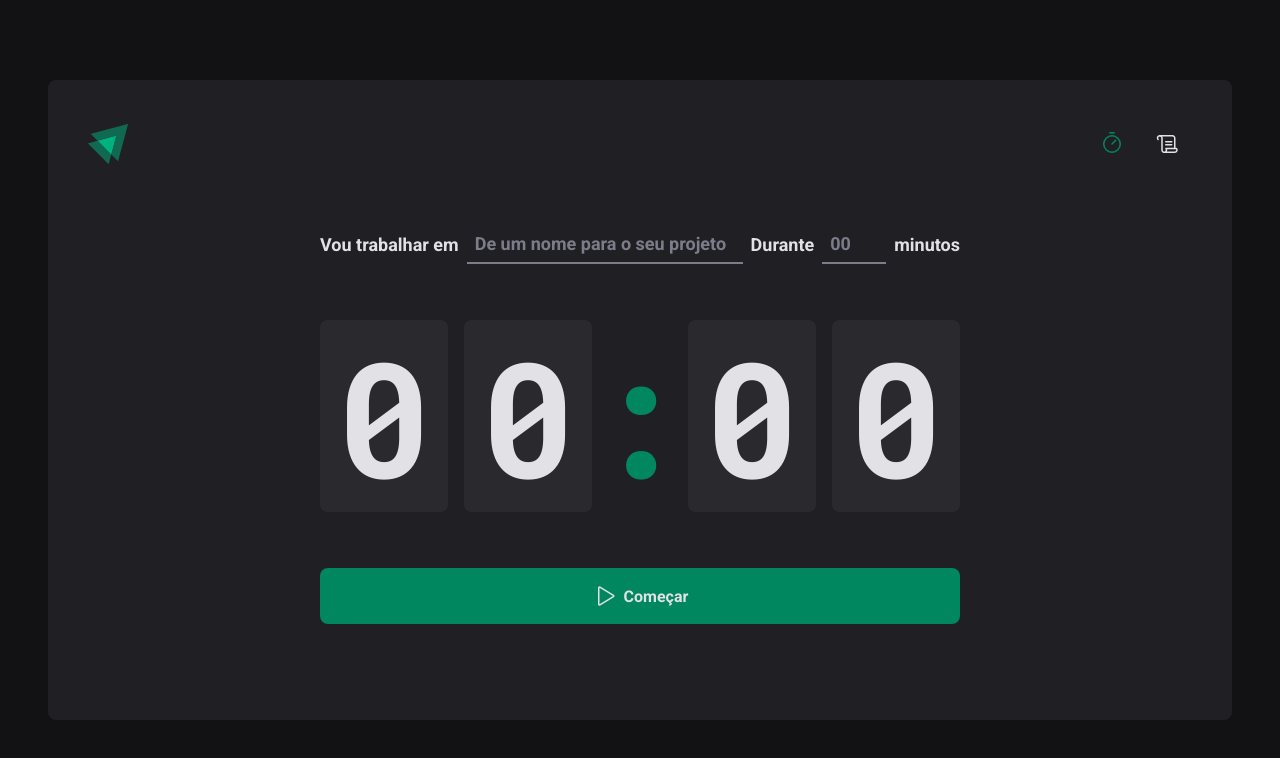
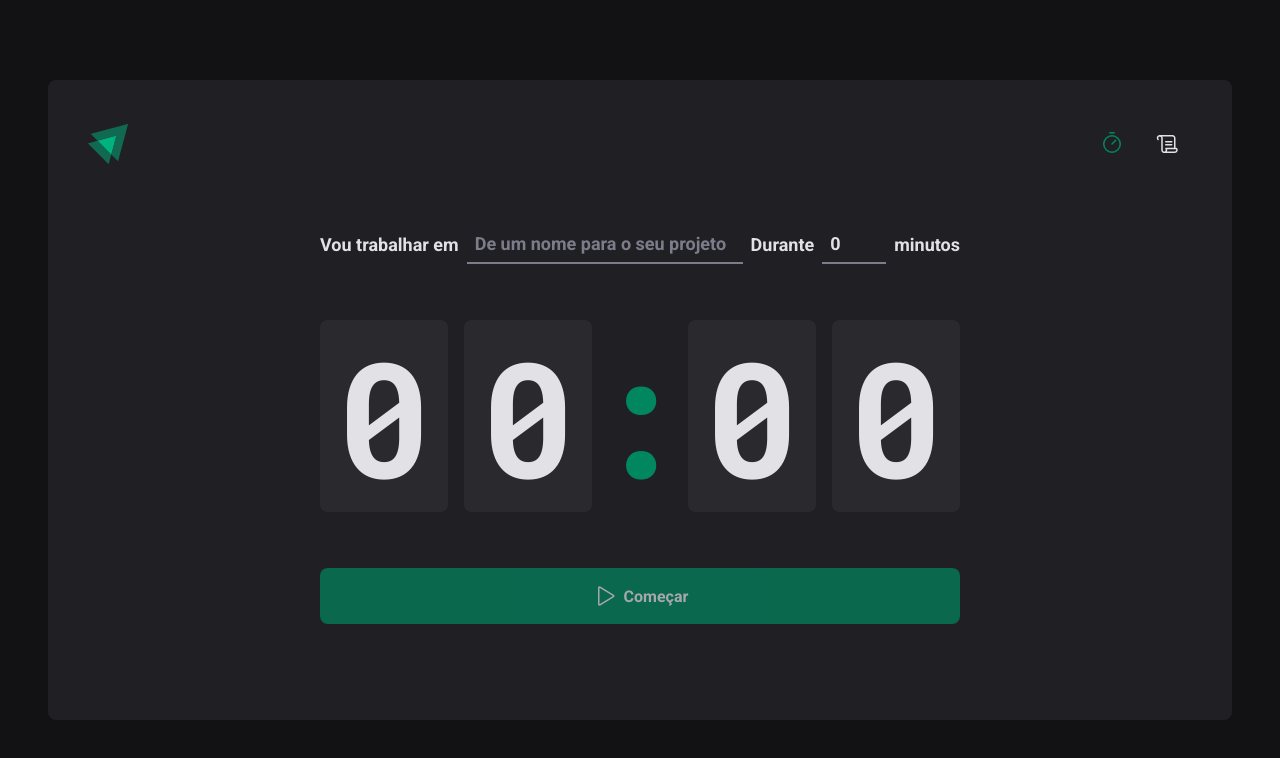
Before and after one commit to juninho15830/02-ignite-timer, a React (Vite) app: page / in a window 1280 px wide. Shown: the top 758 px of the page. Built offline with nearby package versions, Linux system fonts and the light colour scheme.

Commit message:
update count

```diff
--- a/package.json
+++ b/package.json
@@ -10,10 +10,14 @@
     "preview": "vite preview"
   },
   "dependencies": {
+    "@hookform/resolvers": "^3.9.0",
+    "date-fns": "^4.1.0",
     "phosphor-react": "^1.4.1",
     "react": "^18.3.1",
     "react-dom": "^18.3.1",
-    "react-router-dom": "^6.26.2"
+    "react-hook-form": "^7.53.0",
+    "react-router-dom": "^6.26.2",
+    "zod": "^3.23.8"
   },
   "devDependencies": {
     "@eslint/js": "^9.9.0",
--- a/src/pages/History/index.tsx
+++ b/src/pages/History/index.tsx
@@ -1,6 +1,7 @@
 import { HistoryContainer, HistoryList, Status } from "./styles";
 
 export function History() {
+
     return (
         <HistoryContainer>
             <h1>Meu histórico</h1>
--- a/src/pages/Home/index.tsx
+++ b/src/pages/Home/index.tsx
@@ -1,16 +1,97 @@
 import { Play } from "phosphor-react";
 import { CountdownContainer, FormContainer, HomeContainer, MinutesAmountInput, Separator, StartCountdownButton, TaskInput } from "./styles";
+import { useForm } from 'react-hook-form'
+import { zodResolver } from "@hookform/resolvers/zod";
+import * as zod from 'zod'
+import { useEffect, useState } from "react";
+import { differenceInSeconds } from "date-fns";
+
+const newCycleFormValidationSchema = zod.object({
+    task: zod.string().min(1, 'Informe a tarefa'),
+    minutesAmount: zod
+        .number()
+        .min(5, 'O ciclo precisa ser de no mínimo 5 minutos')
+        .max(60, 'O ciclo precisa ser de no máximo 60 minutos'),
+})
+
+/*
+interface NewCicleFormData {
+    task: string;
+    minutesAmount: number
+}
+*/
+
+type NewCicleFormData = zod.infer<typeof newCycleFormValidationSchema>
+
+interface Cycle {
+    id: string;
+    task: string;
+    minutesAmount: number;
+    startDate: Date
+}
 
 export function Home(){
+    const [cycles, setCycles] = useState<Cycle[]>([])
+    const [activeCycleId, setActiveCycleId] = useState<string | null>(null)
+    const [amountSecondsPassed, setAmountSecondsPassed] = useState(0)
+
+    const { register, handleSubmit, watch, reset } = useForm<NewCicleFormData>({
+        resolver: zodResolver(newCycleFormValidationSchema),
+        defaultValues: {
+            task: '',
+            minutesAmount: 0,
+        }
+    })
+
+    const activeCycle = cycles.find(cycle => cycle.id === activeCycleId)
+
+    useEffect(() => {
+        if (activeCycle) {
+            setInterval(() => {
+                setAmountSecondsPassed(differenceInSeconds(new Date(), activeCycle.startDate))
+            }, 1000)
+        }
+    }, [activeCycle])
+
+    function handleCreateNewCycle(data : NewCicleFormData) {
+        const id = String(new Date().getTime())
+
+        const newCycle: Cycle = {
+            id,
+            task: data.task,
+            minutesAmount: data.minutesAmount,
+            startDate: new Date(),
+        }
+
+        setCycles((state) =>  [...state, newCycle])
+        setActiveCycleId(id)
+
+        reset()
+    }
+
+
+    const totalSeconds = activeCycle ? activeCycle.minutesAmount * 60 : 0
+    const currentSeconds = activeCycle ? totalSeconds - amountSecondsPassed : 0
+
+    const minutesAmount = Math.floor(currentSeconds / 60)
+    const secondsAmount = currentSeconds % 60
+
+    const minutes = String(minutesAmount).padStart(2, '0')
+    const seconds = String(secondsAmount).padStart(2, '0')
+
+    const task = watch('task')
+    const isSubmitDisabled = !task
+
     return (
         <HomeContainer>
-            <form action="">
+            <form onSubmit={handleSubmit(handleCreateNewCycle)} action="">
                 <FormContainer>
                     <label htmlFor="task">Vou trabalhar em</label>
                     <TaskInput
                         id="task"
                         list="task-sugestions"
                         placeholder="De um nome para o seu projeto"
+                        {...register('task')}
                     />
 
                     <datalist id="task-sugestions">
@@ -20,22 +101,27 @@
 
                     <label htmlFor="minutesAmount">Durante</label>
                     <MinutesAmountInput
+                        type="number"
                         id="minutesAmount"
                         placeholder="00"
+                        step={5}
+                        min={5}
+                        max={60}
+                        {...register('minutesAmount', { valueAsNumber: true })}
                     />
 
                     <span>minutos</span>
                 </FormContainer>
 
                 <CountdownContainer>
-                    <span>0</span>
-                    <span>0</span>
+                    <span>{minutes[0]}</span>
+                    <span>{minutes[1]}</span>
                     <Separator>:</Separator>
-                    <span>0</span>
-                    <span>0</span>
+                    <span>{seconds[0]}</span>
+                    <span>{seconds[1]}</span>
                 </CountdownContainer>
 
-                <StartCountdownButton>
+                <StartCountdownButton disabled={isSubmitDisabled} type="submit">
                     <Play size={24}/>
                     Começar
                 </StartCountdownButton>
```
Also changed, not shown: libs.txt (added), 1 other file (tests, documents, lock files or other folders).
